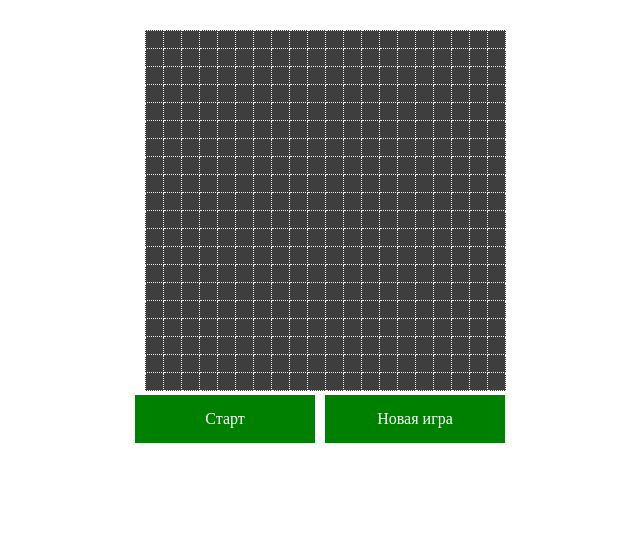
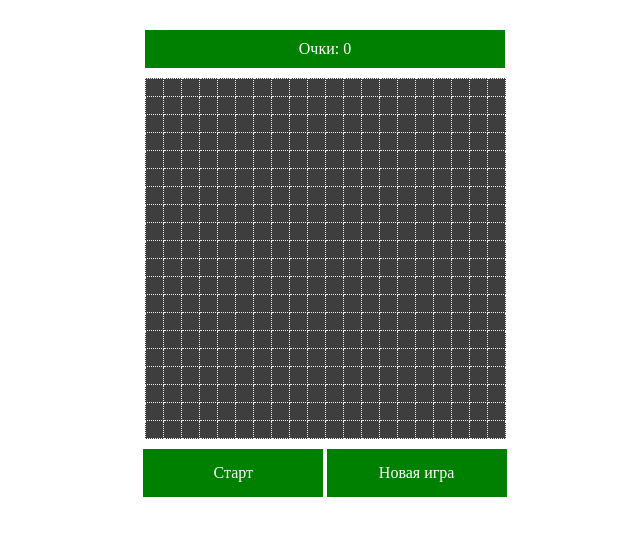
Before and after one commit to Archibald-rgb/JSCourse, a plain HTML site: page lesson7.html in a window 1280 px wide. Shown: the whole page, without its empty margins (315-955 px from the left). Drawn offline with Linux system fonts and the light colour scheme.

Commit message:
пункт 1

```diff
--- a/lesson7.css
+++ b/lesson7.css
@@ -1,7 +1,8 @@
-#snake-field{
+#snake-field {
     display: inline-block;
 }
-#snake-renew,#snake-start{
+#snake-renew,
+#snake-start {
     width: 150px;
     padding: 15px;
     color: white;
@@ -9,27 +10,42 @@
     text-align: center;
     cursor: pointer;
     float: left;
-    margin-right: 10px;
+    /* margin-right: 10px; */
 }
-.game-table{
+#score-field {
+    background-color: green;
+    width: 90%;
+    margin: 0px 5% 10px 5%;
+    padding: 10px;
+    box-sizing: border-box;
+    color: #ffffff;
+}
+.score-field__text {
+}
+.score-field__num {
+}
+.game-table {
     border-collapse: collapse;
     background-color: #3e3e3e;
 }
-td.game-table-cell{
+td.game-table-cell {
     width: 15px;
     height: 15px;
     border: 1px dotted #eee;
 }
-.snake-unit{
+.snake-unit {
     background-color: white;
 }
-.food-unit{
+.food-unit {
     background-color: red;
 }
-.buttons{
-    display: inline-block;
+.buttons {
+    box-sizing: border-box;
+    display: flex;
+    justify-content: space-evenly;
+    margin: 6px 15px 0px 15px;
 }
-.wrap{
+.wrap {
     margin: 30px auto 0;
     text-align: center;
 }
--- a/lesson7.html
+++ b/lesson7.html
@@ -1,18 +1,26 @@
 <!DOCTYPE html>
 <html lang="en">
+
 <head>
     <meta charset="UTF-8">
     <title>Snake</title>
     <link rel="stylesheet" href="lesson7.css">
     <script src="lesson7.js"></script>
 </head>
+
 <body>
-<div class="wrap">
-    <div id="snake-field"></div>
-    <div class="buttons">
-        <div id="snake-start">Старт</div>
-        <div id="snake-renew">Новая игра</div>
+    <div class="wrap">
+        <div id="score-field">
+            <span class="score-field__text">Очки:<span>
+                    <span class="score-field__num">0</span>
+        </div>
+        <div id="snake-field">
+        </div>
+        <div class="buttons">
+            <div id="snake-start">Старт</div>
+            <div id="snake-renew">Новая игра</div>
+        </div>
     </div>
-</div>
 </body>
+
 </html>
--- a/lesson7.js
+++ b/lesson7.js
@@ -85,7 +85,7 @@ function respawn() {
     var snake_head = document.getElementsByClassName('cell-' + start_coord_y + '-' + start_coord_x)[0];
     snake_head.setAttribute('class', snake_head.getAttribute('class') + ' snake-unit');
     // Тело змейки
-    var snake_tail = document.getElementsByClassName('cell-' + (start_coord_y-1) + '-' + start_coord_x)[0];
+    var snake_tail = document.getElementsByClassName('cell-' + (start_coord_y - 1) + '-' + start_coord_x)[0];
     snake_tail.setAttribute('class', snake_tail.getAttribute('class') + ' snake-unit');
 
     snake.push(snake_head);
@@ -101,7 +101,7 @@ function respawn() {
 function move() {
     //console.log('move',direction);
     // Сборка классов
-    var snake_head_classes = snake[snake.length-1].getAttribute('class').split(' ');
+    var snake_head_classes = snake[snake.length - 1].getAttribute('class').split(' ');
 
     // Сдвиг головы
     var new_unit;
@@ -177,6 +177,8 @@ function haveFood(unit) {
         createFood();
 
         score++;
+        var scoreField = document.querySelector('.score-field__num');
+        scoreField.innerHTML = score;
     }
     return check;
 }
```
Lines whose indentation alone changed are shown as unchanged.
